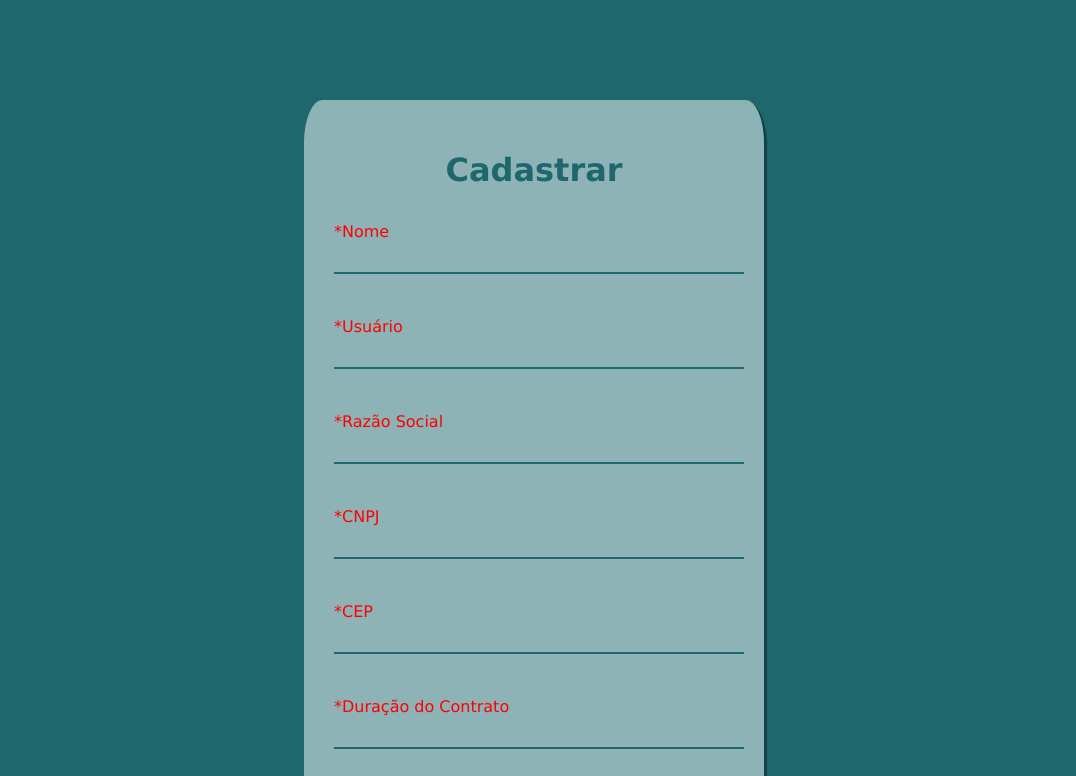
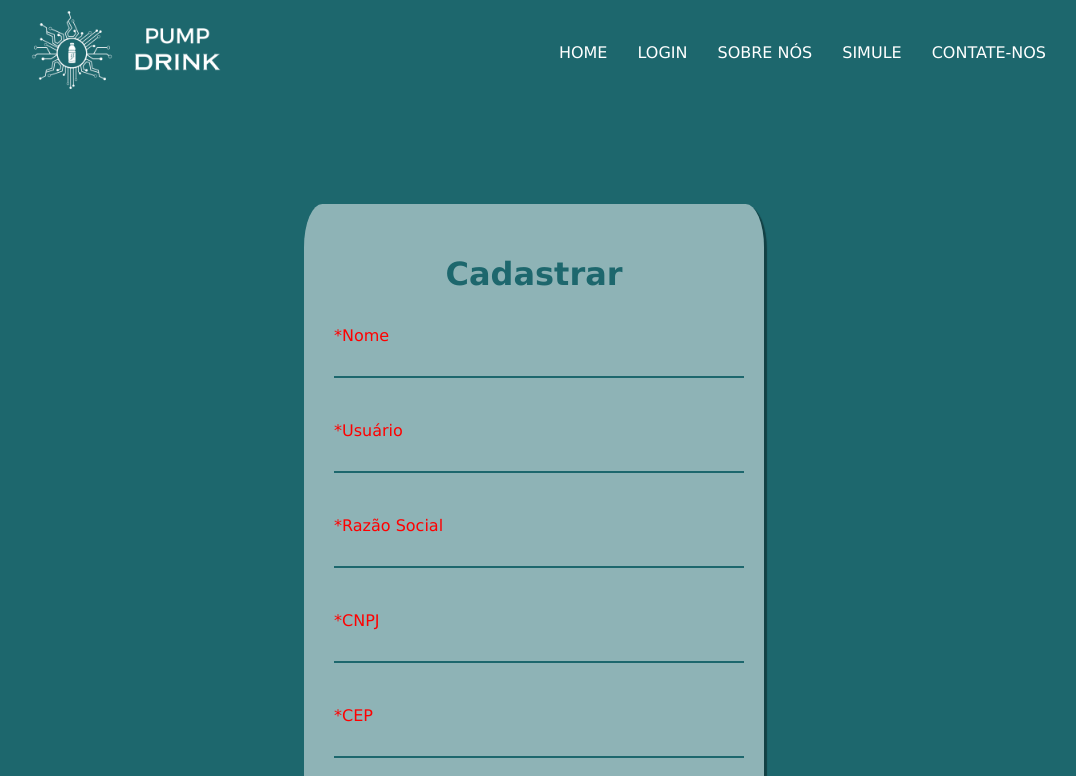
Before and after one commit to TheusBr05/pump-drink, a plain HTML site: page Site Institucional/cadastro.html in a window 1280 px wide. Shown: the top 776 px of the page, without its empty margins (106-1182 px from the left). Drawn offline with Linux system fonts and the light colour scheme.

Commit message:
@isabelCalberti adicionando navbar e footer na tela de cadastro

```diff
--- a/Site Institucional/cadastro.html
+++ b/Site Institucional/cadastro.html
@@ -14,7 +14,22 @@
  </head>
 
 <body>
-
+ <!-- HEADER PUMPDRINK -->
+ <div class="header">
+    <div class="container">
+      <div>
+        <a href="home.html"><img src="./img/logo.png" href="home.html" class="ppdrink" /></a>
+        <a href="home.html"><img src="./img/text_logo.png" href="home.html" class="ppdrink" /></a>
+      </div>
+      <ul class="navbar">
+        <li><a href="home.html">HOME</a></li>
+        <li><a href="login.html">LOGIN</a></li>
+        <li><a href="">SOBRE NÓS</a></li>
+        <li><a href="simule.html">SIMULE</a></li>
+        <li><a href="">CONTATE-NOS</a></li>
+      </ul>
+    </div>
+  </div>
     <div class='container-card'>
         <div class='card'>
             <h1> Cadastrar </h1>
@@ -94,6 +109,12 @@
             </div>
         </div>
     </div>
+      <!-- FOOTER PUMPDRINK -->
+  <div class="footer">
+    <div class="container">
+      <h4>©PumpDrink 2023</h4>
+    </div>
+  </div>
 </body>
 
 </html>
```
